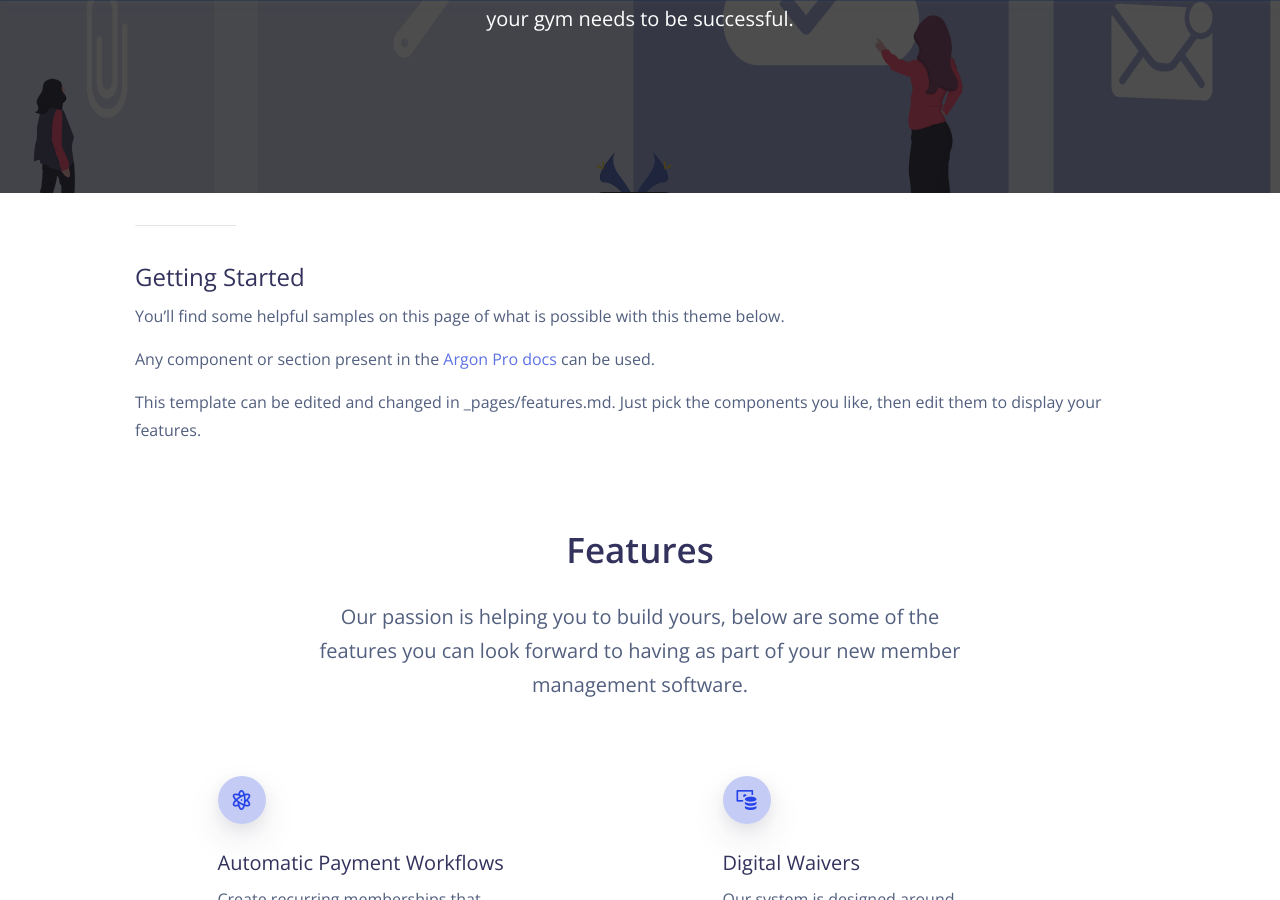
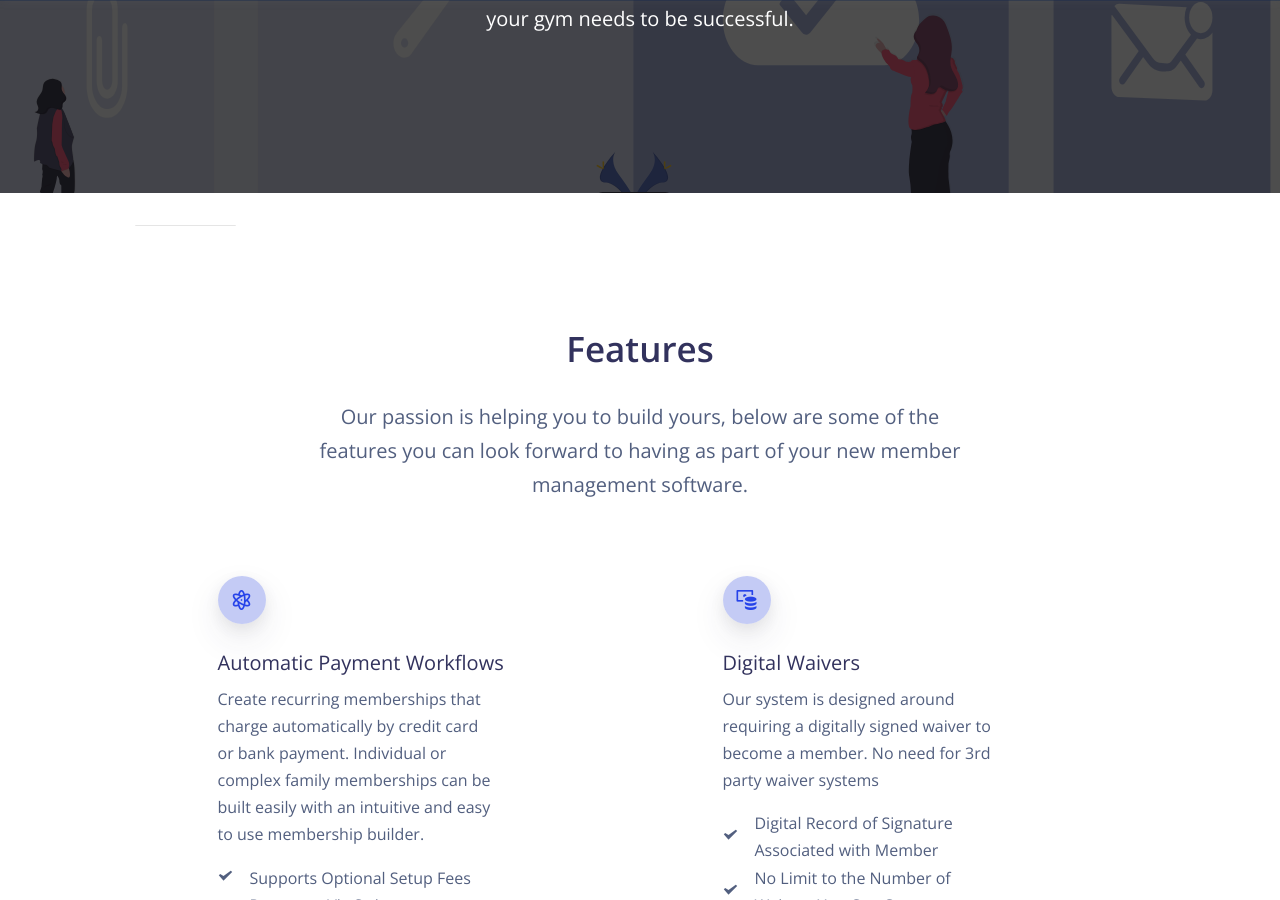
Before and after one commit to Sport-Keeper/Sport-Keeper.github.io, a Jekyll site: the page built from _pages/features.md, in a window 1280 px wide and 900 px high, scrolled down 347 px. Built offline with Jekyll 4.4.1, drawn with Linux system fonts in a browser that asks for light colours; nearby versions of some CDN libraries.

Commit message:
got rid of text at top of features page.

```diff
--- a/_pages/features.md
+++ b/_pages/features.md
@@ -7,12 +7,7 @@
 
 ---
 
-#### Getting Started
-You'll find some helpful samples on this page of what is possible with this theme below.
 
-Any component or section present in the [Argon Pro docs](https://demos.creative-tim.com/argon-design-system-pro/docs/1.0/getting-started/overview.html) can be used.
-
-This template can be edited and changed in _pages/features.md. Just pick the components you like, then edit them to display your features.
 
 
 {% include components/features/feature-5.html %}
```
